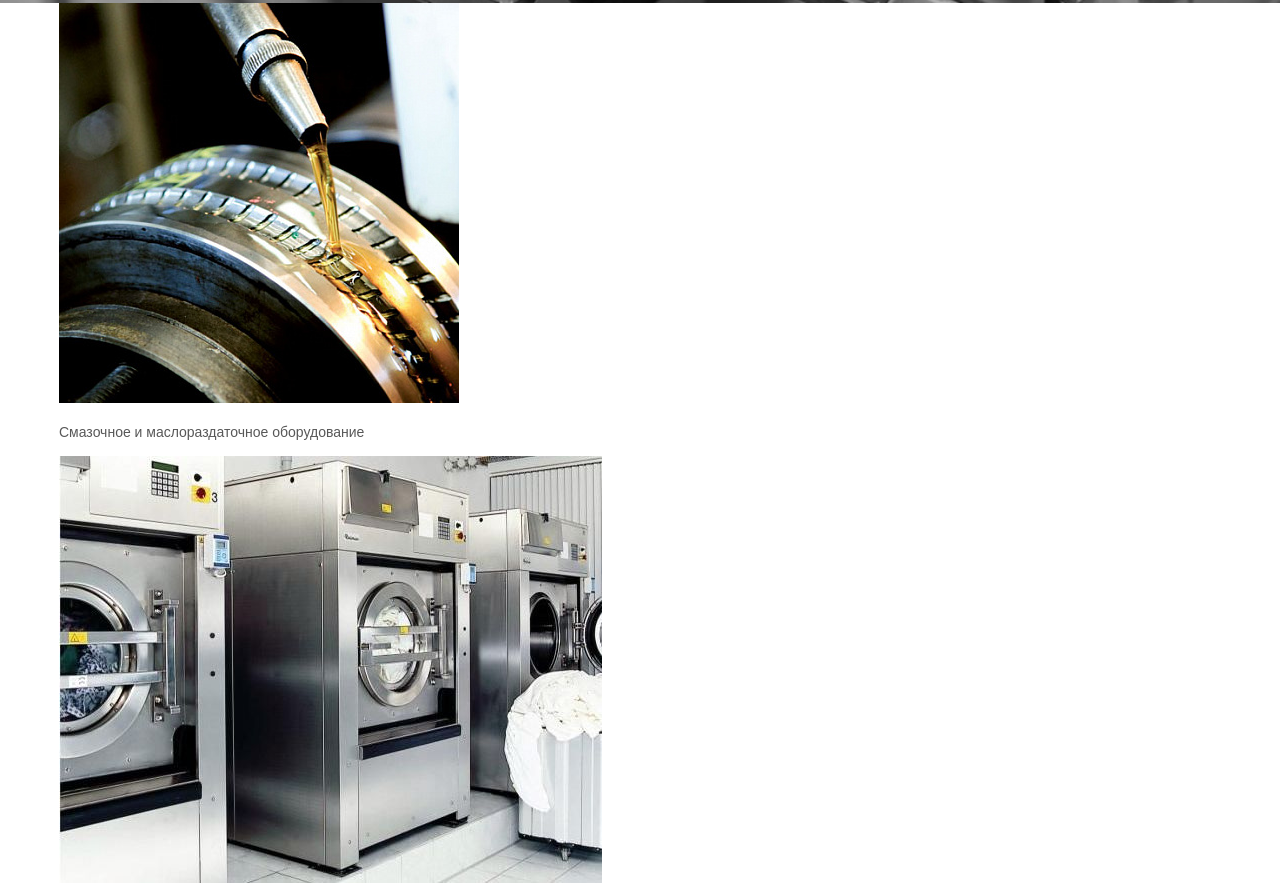
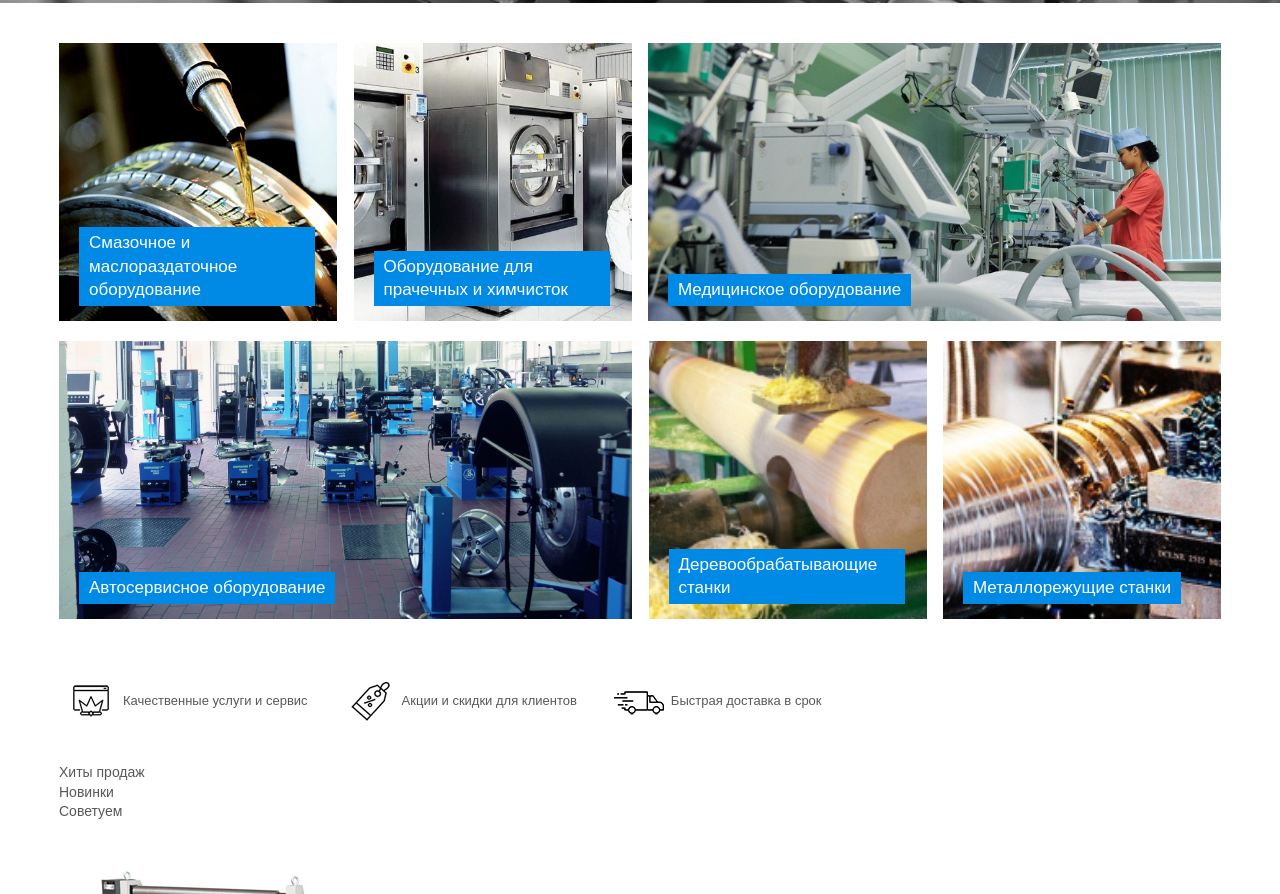
Before and after one commit to Verta-master/export, a plain HTML site: page index.html in a window 1280 px wide. Shown: the part 686-1580 px from the top of the page. Drawn offline with nearby package versions, Linux system fonts and the light colour scheme; a web font is replaced by a local one.

Commit message:
Update 2018-06-09T16:06:17.500Z

```diff
--- a/css/style.css
+++ b/css/style.css
@@ -855,6 +855,9 @@ button {
   -webkit-transition: ease 0.2s;
   transition: ease 0.2s;
 }
+.slider {
+  margin-bottom: 40px;
+}
 .slider:hover .slider__prev,
 .slider:active .slider__prev,
 .slider:hover .slider__next,
@@ -932,3 +935,80 @@ button {
   right: 20px;
   background: url(../img/sprite.png) no-repeat -40px 0;
 }
+.category__list {
+  display: -webkit-box;
+  display: -ms-flexbox;
+  display: flex;
+  -ms-flex-wrap: wrap;
+      flex-wrap: wrap;
+  -webkit-box-pack: justify;
+      -ms-flex-pack: justify;
+          justify-content: space-between;
+  -webkit-box-align: stretch;
+      -ms-flex-align: stretch;
+          align-items: stretch;
+  -ms-flex-line-pack: start;
+      align-content: flex-start;
+}
+.category__item {
+  position: relative;
+  width: 278px;
+  height: 278px;
+  overflow: hidden;
+  margin-bottom: 20px;
+}
+.category__item--wide {
+  width: 573px;
+}
+.category__item a {
+  display: block;
+  width: 100%;
+  height: 100%;
+}
+.category__item img {
+  display: block;
+  height: 100%;
+  min-width: 100%;
+  -o-object-fit: cover;
+     object-fit: cover;
+  -webkit-transition: ease 0.3s;
+  transition: ease 0.3s;
+}
+.category__item p {
+  position: absolute;
+  left: 20px;
+  bottom: 15px;
+  max-width: 85%;
+  margin: 0;
+  padding: 4px 10px;
+  color: #fff;
+  font-size: 17px;
+  background-color: #0089e5;
+}
+.category__item:hover img,
+.category__item:active img {
+  -webkit-transform: scale(1.1);
+          transform: scale(1.1);
+  -webkit-transition: ease 0.3s;
+  transition: ease 0.3s;
+}
+.category__benefits {
+  margin-top: 30px;
+  margin-bottom: 30px;
+}
+.category__info,
+.category__benefits {
+  display: -webkit-box;
+  display: -ms-flexbox;
+  display: flex;
+  -webkit-box-pack: start;
+      -ms-flex-pack: start;
+          justify-content: flex-start;
+  -webkit-box-align: center;
+      -ms-flex-align: center;
+          align-items: center;
+}
+.category__info {
+  margin-right: 30px;
+  font-size: 13px;
+}
--- a/index.html
+++ b/index.html
@@ -167,13 +167,13 @@
             <p>Оборудование для прачечных и химчисток</p>
           </a>
         </li>
-        <li class="category__item">
+        <li class="category__item category__item--wide">
           <a href="#">
             <img src="img/img-3.jpg" alt="Медицинское оборудование" width="744" height="478">
             <p>Медицинское оборудование</p>
           </a>
         </li>
-        <li class="category__item">
+        <li class="category__item category__item--wide">
           <a href="#">
             <img src="img/img-4.jpg" alt="Автосервисное оборудование" width="1172" height="1298">
             <p>Автосервисное оборудование</p>
```
Also changed, not shown: css/style.min.css, img/sprite.png.
